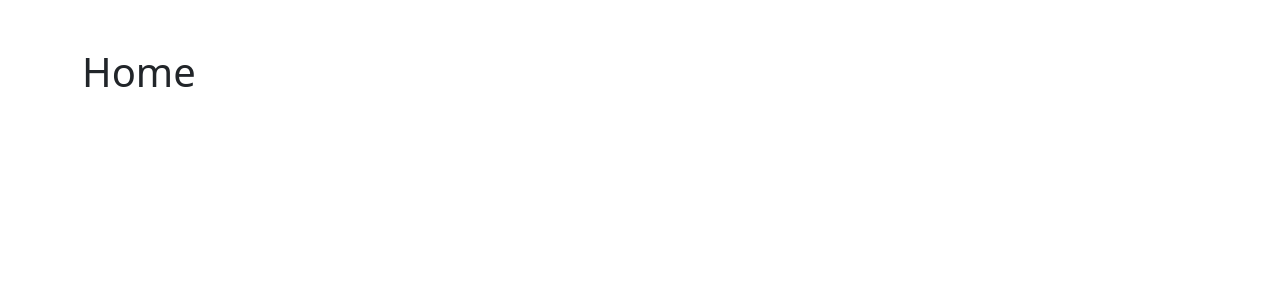
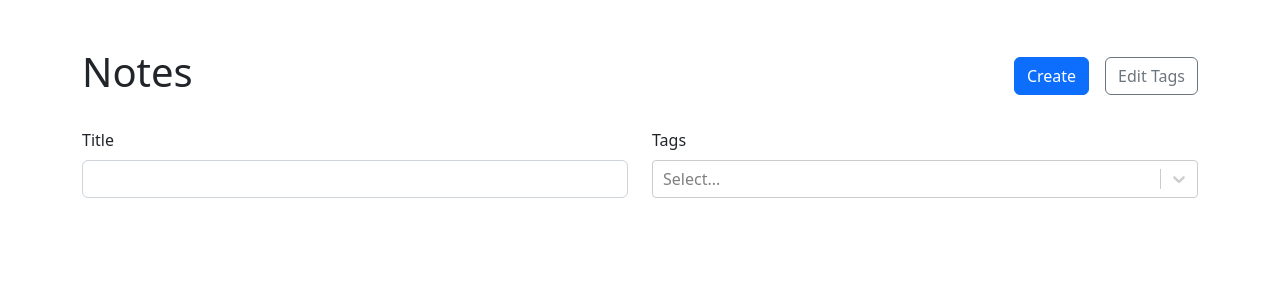
Before and after one commit to shohan-pherones/notes-pro, a React (Vite) app: page / in a window 1280 px wide. Shown: the top 300 px of the page. Built offline with nearby package versions, Linux system fonts and the light colour scheme.

Commit message:
note list and filtering notes added

```diff
--- a/src/App.tsx
+++ b/src/App.tsx
@@ -5,6 +5,7 @@
 import { useLocalStorage } from "./hooks/useLocalStorage";
 import { useMemo } from "react";
 import { v4 as uuidv4 } from "uuid";
+import NoteList from "./components/NoteList";
 
 export type Note = {
   id: string;
@@ -60,7 +61,10 @@
   return (
     <Container className="my-5">
       <Routes>
-        <Route path="/" element={<h1>Home</h1>} />
+        <Route
+          path="/"
+          element={<NoteList notes={notesWithTags} includedTags={tags} />}
+        />
         <Route
           path="/new"
           element={
--- /dev/null
+++ b/src/components/NoteCard.tsx
@@ -0,0 +1,37 @@
+import { Badge, Card, Stack } from "react-bootstrap";
+import { Link } from "react-router-dom";
+import { Tag } from "../App";
+import styles from "../styles/NoteList.module.css";
+
+export type SimplifiedNote = {
+  tags: Tag[];
+  title: string;
+  id: string;
+};
+
+const NoteCard = ({ id, title, tags }: SimplifiedNote) => {
+  return (
+    <Card
+      as={Link}
+      to={`/${id}`}
+      className={`h-100 text-reset text-decoration-none ${styles.card}`}
+    >
+      <Card.Body>
+        <Stack className="h-100" gap={1}>
+          <p className="fs-5">{title}</p>
+          {tags.length > 0 && (
+            <Stack gap={2} className="flex-wrap" direction="horizontal">
+              {tags.map((tag) => (
+                <Badge key={tag.id} className="text-truncate">
+                  {tag.label}
+                </Badge>
+              ))}
+            </Stack>
+          )}
+        </Stack>
+      </Card.Body>
+    </Card>
+  );
+};
+
+export default NoteCard;
--- a/src/components/NoteForm.tsx
+++ b/src/components/NoteForm.tsx
@@ -1,5 +1,5 @@
 import { useRef, FormEvent, useState } from "react";
-import { Link } from "react-router-dom";
+import { Link, useNavigate } from "react-router-dom";
 import { Form, Stack, Row, Col, Button } from "react-bootstrap";
 import CreatableReactSelect from "react-select/creatable";
 import { NoteData, Tag } from "../App";
@@ -15,6 +15,7 @@
   const titleRef = useRef<HTMLInputElement>(null);
   const markdownRef = useRef<HTMLTextAreaElement>(null);
   const [selectedTags, setSelectedTags] = useState<Tag[]>([]);
+  const navigate = useNavigate();
 
   const handleSubmit = (e: FormEvent) => {
     e.preventDefault();
@@ -24,6 +25,8 @@
       markdown: markdownRef.current!.value,
       tags: selectedTags,
     });
+
+    navigate("..");
   };
 
   return (
--- /dev/null
+++ b/src/components/NoteList.tsx
@@ -0,0 +1,91 @@
+import { useState, useMemo } from "react";
+import { Button, Col, Form, Row, Stack } from "react-bootstrap";
+import { Link } from "react-router-dom";
+import ReactSelect from "react-select";
+import { Tag } from "../App";
+import NoteCard, { SimplifiedNote } from "./NoteCard";
+
+type NoteListProps = {
+  includedTags: Tag[];
+  notes: SimplifiedNote[];
+};
+
+const NoteList = ({ includedTags, notes }: NoteListProps) => {
+  const [selectedTags, setSelectedTags] = useState<Tag[]>([]);
+  const [title, setTitle] = useState("");
+
+  const filteredNotes = useMemo(() => {
+    return notes.filter((note) => {
+      return (
+        (title === "" ||
+          note.title.toLowerCase().includes(title.toLowerCase())) &&
+        (selectedTags.length === 0 ||
+          selectedTags.every((tag) =>
+            note.tags.some((noteTag) => noteTag.id === tag.id)
+          ))
+      );
+    });
+  }, [title, selectedTags, notes]);
+
+  return (
+    <>
+      <Row className="align-items-center mb-4">
+        <Col>
+          <h1>Notes</h1>
+        </Col>
+        <Col xs="auto">
+          <Stack gap={3} direction="horizontal">
+            <Link to="/new">
+              <Button variant="primary">Create</Button>
+            </Link>
+            <Button variant="outline-secondary">Edit Tags</Button>
+          </Stack>
+        </Col>
+      </Row>
+      <Form>
+        <Row className="mb-4">
+          <Col>
+            <Form.Group controlId="title">
+              <Form.Label>Title</Form.Label>
+              <Form.Control
+                type="text"
+                value={title}
+                onChange={(e) => setTitle(e.target.value)}
+              />
+            </Form.Group>
+          </Col>
+          <Col>
+            <Form.Group controlId="tags">
+              <Form.Label>Tags</Form.Label>
+              <ReactSelect
+                options={includedTags.map((tag) => {
+                  return { label: tag.label, value: tag.id };
+                })}
+                isMulti
+                value={selectedTags.map((tag) => {
+                  return { label: tag.label, value: tag.id };
+                })}
+                onChange={(tags) => {
+                  setSelectedTags(
+                    tags.map((tag) => {
+                      return { label: tag.label, id: tag.value };
+                    })
+                  );
+                }}
+              />
+            </Form.Group>
+          </Col>
+        </Row>
+      </Form>
+      <Row xs={1} sm={2} lg={3} xl={4} className="g-4">
+        {filteredNotes.map((note) => (
+          <Col key={note.id}>
+            <NoteCard id={note.id} title={note.title} tags={note.tags} />
+          </Col>
+        ))}
+      </Row>
+    </>
+  );
+};
+
+export default NoteList;
--- /dev/null
+++ b/src/styles/NoteList.module.css
@@ -0,0 +1,9 @@
+.card {
+  transition: translate ease-in-out 100ms, box-shadow ease-in-out 100ms;
+}
+
+.card:hover,
+.card:focus {
+  translate: 0 -5px;
+  box-shadow: 0 5px 8px 0 rgba(0, 0, 0, 0.1);
+}
```
